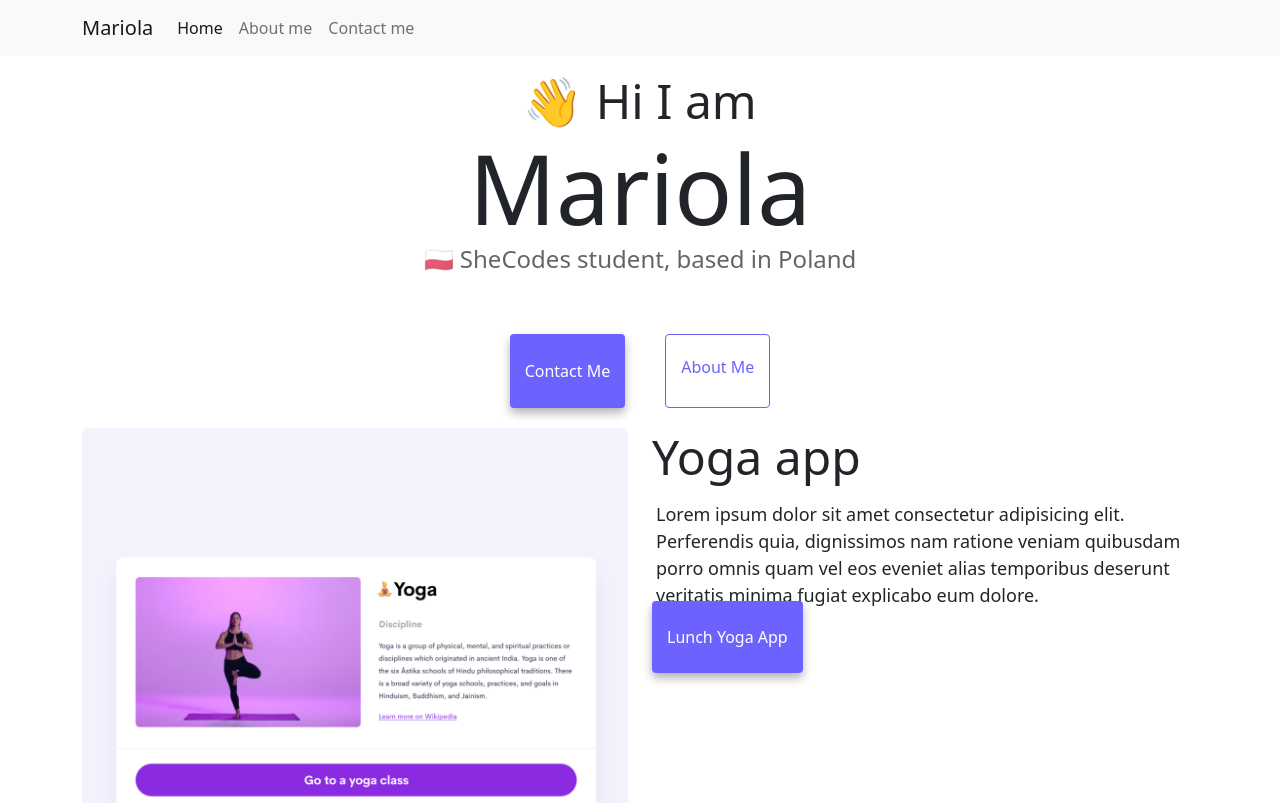
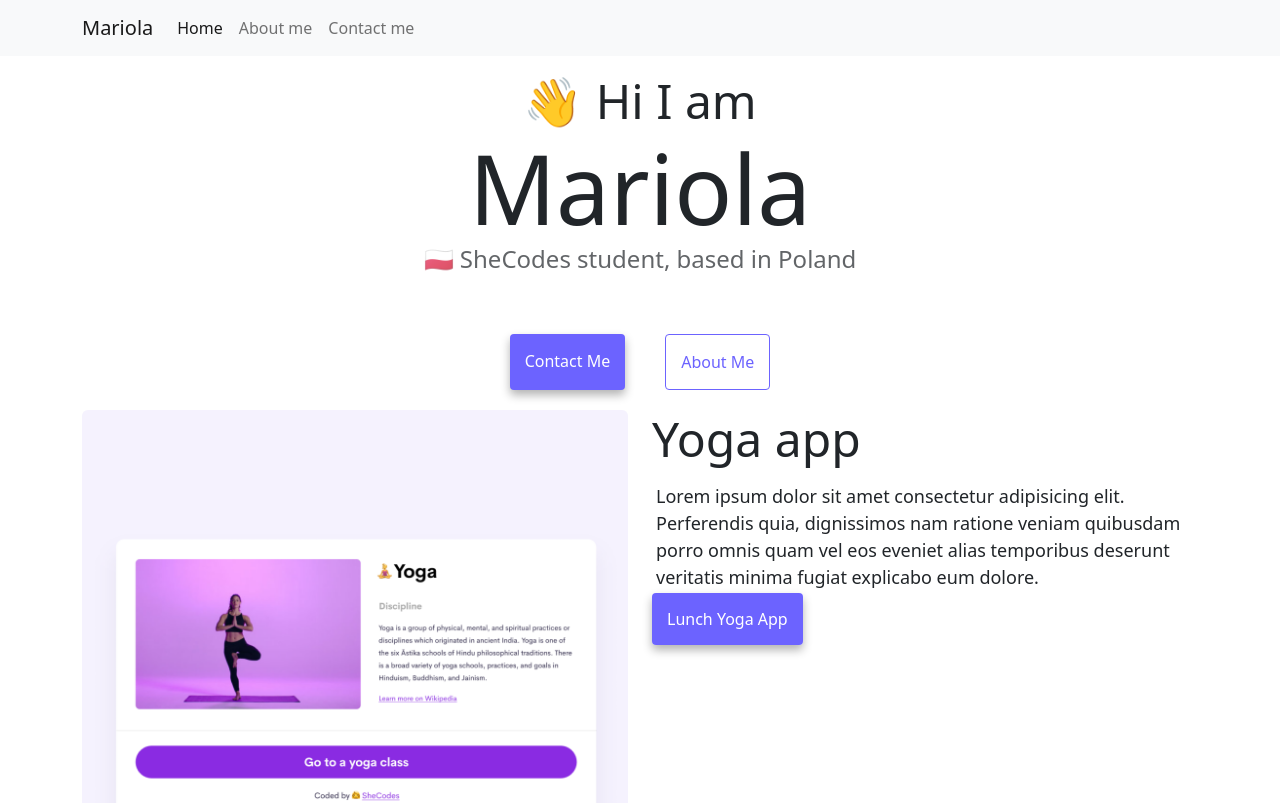
Before and after one commit to MariolaBednarska/Portfolio-homework, a plain HTML site: page index.html in a window 1280 px wide. Shown: the top 803 px of the page. Drawn offline with nearby package versions, Linux system fonts and the light colour scheme.

Commit message:
update style.css

```diff
--- a/src/style.css
+++ b/src/style.css
@@ -46,7 +46,7 @@ p {
 
 .primary-link {
   border-radius: 4px;
-  padding: 25px 15px;
+  padding: 15px 15px;
   text-decoration: none;
   text-transform: capitalize;
   background: var(--primary-color);
@@ -56,7 +56,7 @@ p {
 
 .secondary-link {
   border-radius: 4px;
-  padding: 20px 15px;
+  padding: 15px 15px;
   text-decoration: none;
   text-transform: capitalize;
   color: var(--primary-color);
@@ -95,8 +95,8 @@ p {
   vertical-align: middle;
 }
 
-@media (max-witdh: 790px) {
+@media (max-witdh: 900px) {
   .primary-link {
-    padding: 13px 8px;
+    padding: 10px 5px;
   }
 }
```
